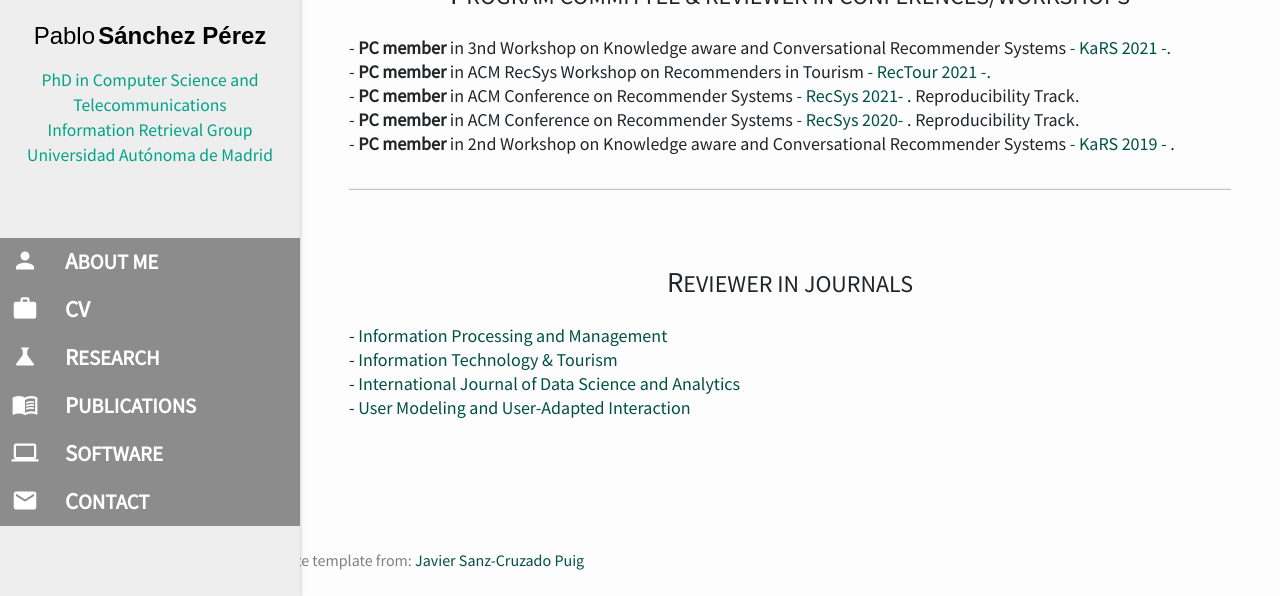
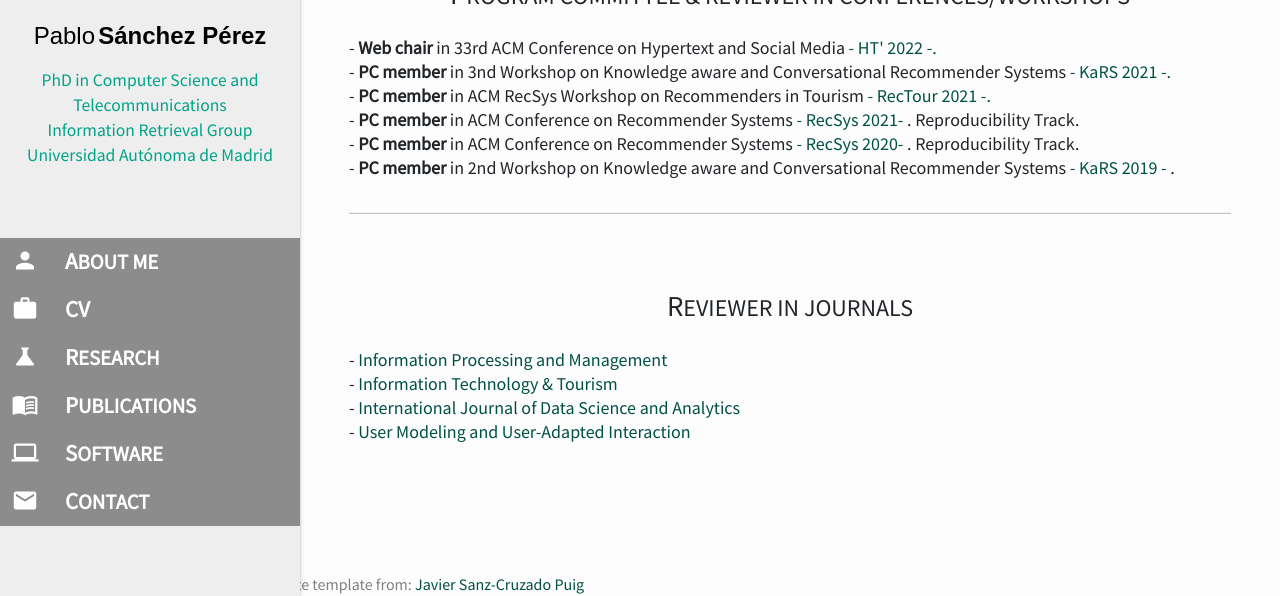
Before and after one commit to pablosanchezp/pablosanchezp.github.io, a Jekyll site: the page built from research.md, in a window 1280 px wide and 900 px high, scrolled down 1222 px, cut to the strip 304-900 px from the top of the window. Built offline with Jekyll 4.4.1, drawn with Linux system fonts in a browser that asks for light colours; nearby versions of some CDN libraries.

Commit message:
Updated research with webchair

```diff
--- a/research.md
+++ b/research.md
@@ -73,6 +73,7 @@ title: Research
 <div class="less-title" style="align: left; font-size:24px; margin-top: 30px; margin-bottom: 30px;"><span>P</span>rogram committee & Reviewer in Conferences/Workshops</div>
         <div class="about-less">
              <ul class="dashed">
+                <li><b>Web chair </b> in 33rd ACM Conference on Hypertext and Social Media <a href="https://ht.acm.org/ht2022/">- HT' 2022 -. </a></li>
                 <li><b>PC member </b> in 3nd Workshop on Knowledge aware and Conversational Recommender Systems <a href="https://kars-workshop.github.io/2021/">- KaRS 2021 -. </a></li>
                 <li><b>PC member </b> in ACM RecSys Workshop on Recommenders in Tourism  <a href="https://web.ec.tuwien.ac.at/rectour21/"> - RecTour 2021 -. </a> </li>
                 <li><b>PC member </b> in ACM Conference on Recommender Systems <a href="https://recsys.acm.org/recsys21/"> - RecSys 2021- </a>. Reproducibility Track.</li>
```
